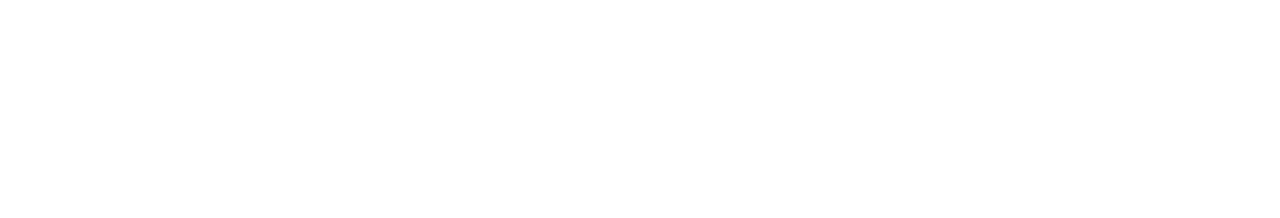
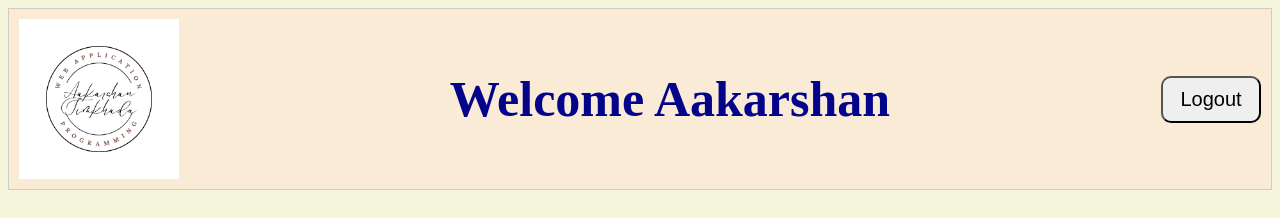
Before and after one commit to Aakartion/WAPCourse, a plain HTML site: page pages/lab3/welcome.html in a window 1280 px wide. Drawn offline with Linux system fonts and the light colour scheme.

Commit message:
Header of welcome page is created along with its CSS

```diff
--- a/css/Lab2/styleme.css
+++ b/css/Lab2/styleme.css
@@ -23,3 +23,25 @@ h2{
     width: 100px;
     height: auto;
 }
+
+.welcomeContainer{
+    background-color:antiquewhite;
+    display: flex;
+    justify-content: space-between;
+    align-items: center;
+    border: 1px solid #ccc;
+    padding: 10px;
+}
+
+.welcomeContainer img{
+    height: 10em;
+    width: auto;
+}
+
+.LogoutButton{
+    border-radius: 10px;
+    height: auto;
+    width: 100px;
+    padding: 10px;
+    font-size: 20px;
+}
--- a/pages/lab3/welcome.html
+++ b/pages/lab3/welcome.html
@@ -3,9 +3,14 @@
 <head>
     <meta charset="UTF-8">
     <meta name="viewport" content="width=device-width, initial-scale=1.0">
+    <link rel="stylesheet" href="./../../css/Lab2/styleme.css">
     <title>Welcome</title>
 </head>
 <body>
-
+    <div class="welcomeContainer">
+        <img class="myLogo" src="./../../assets/images/Lab3/Aakarshan Simkhada.png" alt="myLogo">
+            <h1>Welcome Aakarshan</h1>
+        <button class="LogoutButton">Logout</button>
+    </div>
 </body>
 </html>
```
Also changed, not shown: assets/images/Lab3/Aakarshan Simkhada.png (added).
